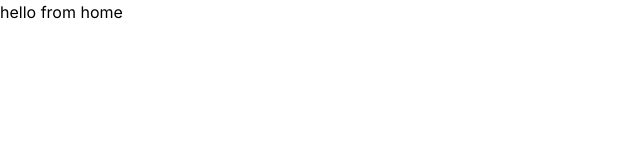
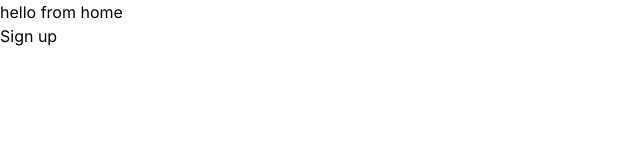
Before and after one commit to abeidahmed/property-marketplace, a React (Create React App) app in the folder client/: page / in a window 1280 px wide. Shown: the top 160 px of the page, without its empty margins (0-640 px from the left). Built offline with nearby package versions, Linux system fonts and the light colour scheme.

Commit message:
Add link to homepage

```diff
--- a/client/src/views/home/index.js
+++ b/client/src/views/home/index.js
@@ -1,9 +1,11 @@
 import React from "react";
+import { Link } from "react-router-dom";
 
 const Home = () => {
   return (
     <div>
       <h1>hello from home</h1>
+      <Link to="/signup">Sign up</Link>
     </div>
   );
 };
--- a/client/tailwind.config.js
+++ b/client/tailwind.config.js
@@ -1,7 +1,7 @@
 const defaultTheme = require("tailwindcss/defaultTheme");
 
 module.exports = {
-  purge: [],
+  purge: ["./src/**/*.js"],
   theme: {
     extend: {
       fontFamily: {
```
